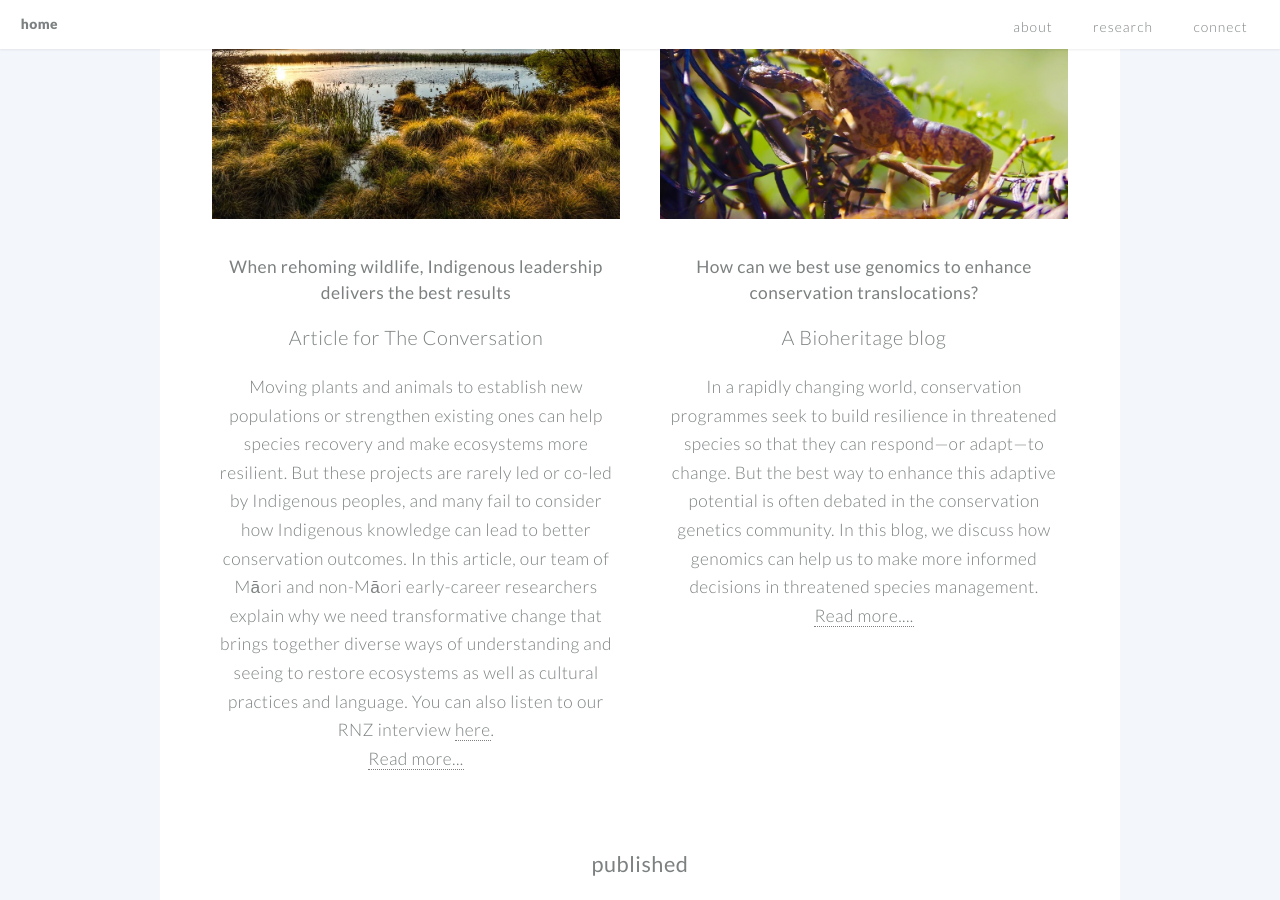
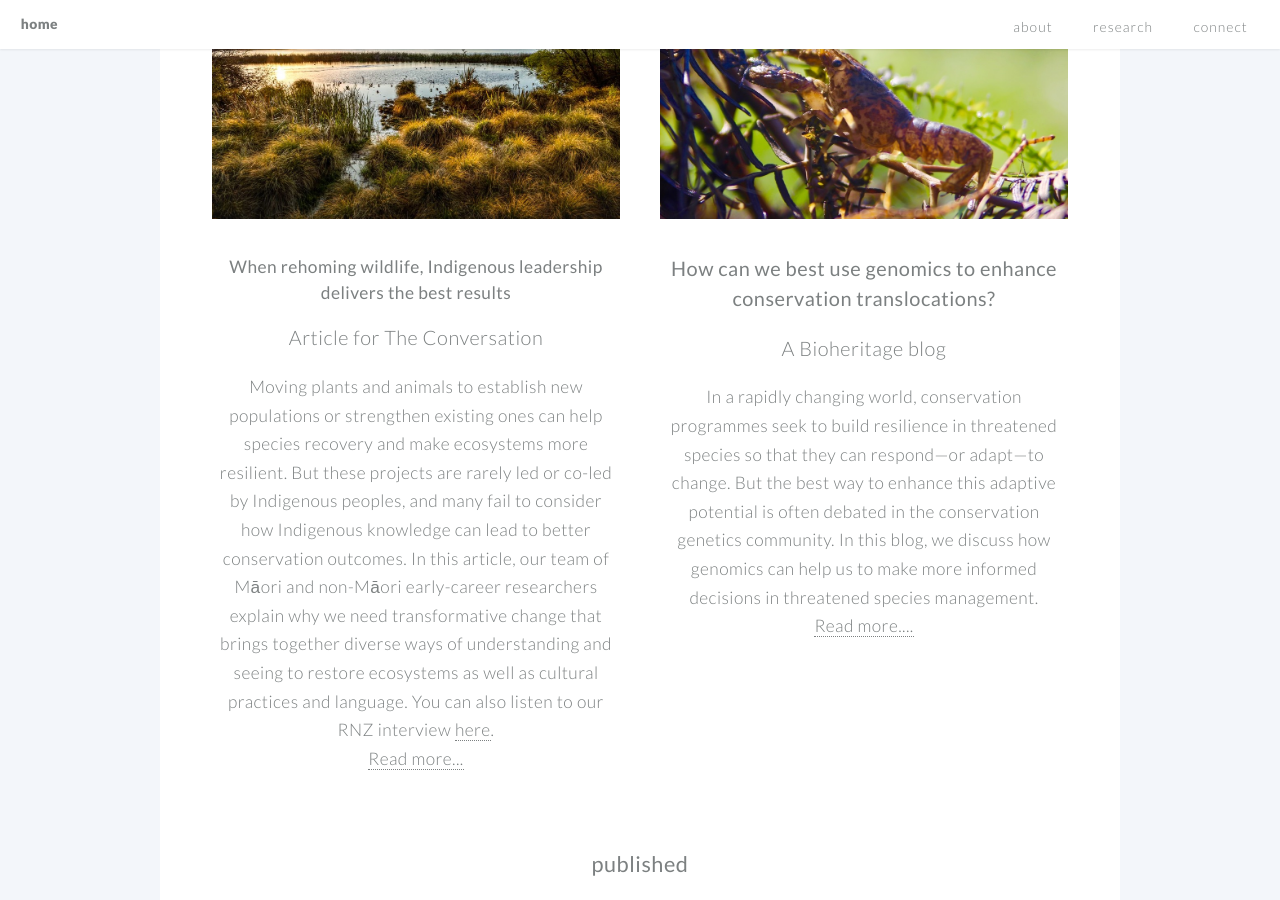
Before and after one commit to aislingrayne/aislingrayne.github.io, a Jekyll site: the page built from index.md, in a window 1280 px wide and 900 px high, scrolled down 2360 px. Built offline with Jekyll 4.4.1, drawn with Linux system fonts in a browser that asks for light colours.

```diff
--- a/_includes/bioheritage.html
+++ b/_includes/bioheritage.html
@@ -1,4 +1,4 @@
-<h1><strong><a href="https://bioheritage.nz/how-can-we-best-use-genomics-to-enhance-conservation-translocations/?fbclid=IwAR0ZwHmsGsX0cC0_5YRCsf4w3mHs10GFhWm6dfDVe-o7ZM2IngE1Xf2Mrrw">How can we best use genomics to enhance conservation translocations?</a></strong></h1>
+<h3><strong><a href="https://bioheritage.nz/how-can-we-best-use-genomics-to-enhance-conservation-translocations/?fbclid=IwAR0ZwHmsGsX0cC0_5YRCsf4w3mHs10GFhWm6dfDVe-o7ZM2IngE1Xf2Mrrw">How can we best use genomics to enhance conservation translocations?</a></strong></h3>
 <h3><em>A Bioheritage blog</em></h3>
 <p>In a rapidly changing world, conservation programmes seek to build resilience in threatened species so that they can respond—or adapt—to change. But the best way to enhance this adaptive potential is often debated in the conservation genetics community. In this blog, we discuss how genomics can help us to make more informed decisions in threatened species management. <a href="https://bioheritage.nz/how-can-we-best-use-genomics-to-enhance-conservation-translocations/?fbclid=IwAR0ZwHmsGsX0cC0_5YRCsf4w3mHs10GFhWm6dfDVe-o7ZM2IngE1Xf2Mrrw">
   <br>Read more....</a> </p>
```
